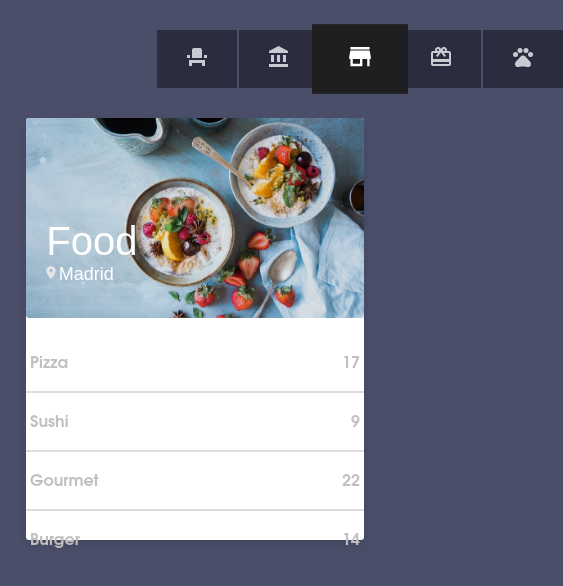
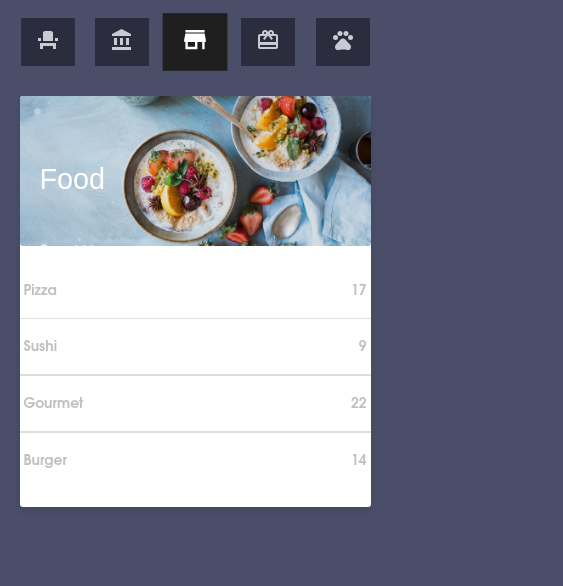
Before and after one commit to mshahnaza/midterm-webpage, a plain HTML site: page index.html in a window 390 px wide. Shown: the whole page, 563 px wide, since content can reach past the window. Drawn offline with Linux system fonts and the light colour scheme.

Commit message:
adaptivity for phones

```diff
--- a/styles/style.css
+++ b/styles/style.css
@@ -136,3 +136,42 @@ body {
     color: black;
     transform: scale(1.5);
 }
+
+@media (max-width: 768px) {
+    body {
+        padding-top: 2%;
+    }
+
+    .navbar {
+        width: 90%;
+        justify-content: space-between;
+    }
+
+    .nav-item {
+        padding: 10px;
+        padding-left: 15px;
+        padding-right: 15px;
+    }
+
+    .card {
+        width: 90%;
+        height: auto;
+    }
+
+    .card-image {
+        height: 150px;
+    }
+
+    .card-image h2 {
+        font-size: 1.8em;
+        top: 8vh;
+    }
+
+    .card-image p {
+        font-size: 14px;
+    }
+
+    .card li {
+        font-size: 14px;
+    }
+}
```
